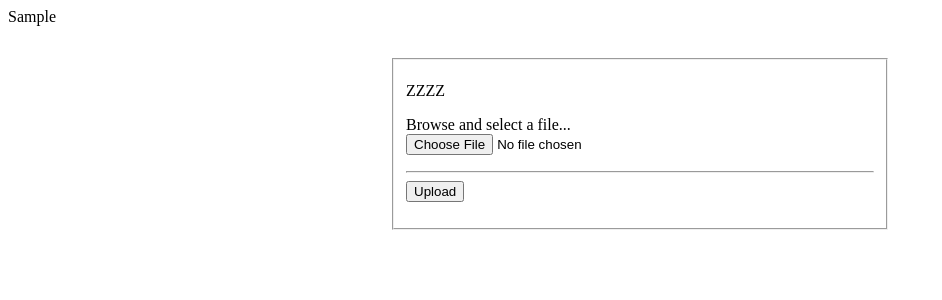
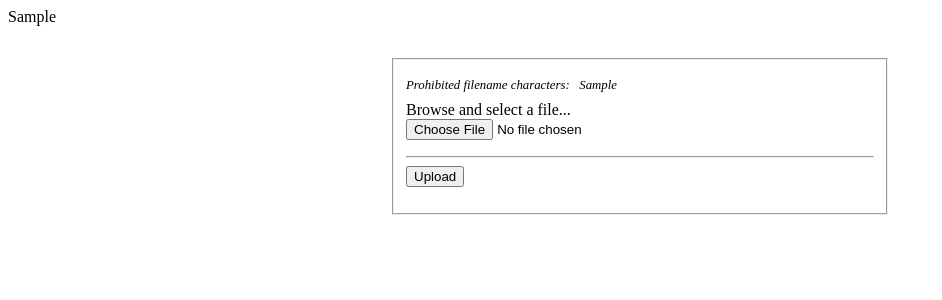
Before and after one commit to birkin/reserves_uploader, a Django app: template reserves_uploader_app/templates/single_file.html in a window 1280 px wide. Shown: the top 300 px of the page, without its empty margins (0-942 px from the left). Run offline with Django 3.2, Linux system fonts and the light colour scheme; the template is opened without the code that fills it: most values are stand-ins (such as "Sample title", 1, 10 or a date in 2020); parts of the project's set-up code (start-up, migrations or seed data) failed here and were passed over.

Commit message:
adds prohibited characters to form-display.

```diff
--- a/reserves_uploader_app/lib/uploader_helper.py
+++ b/reserves_uploader_app/lib/uploader_helper.py
@@ -16,7 +16,11 @@ def build_uploader_GET_context( session_message: str ) -> dict:
         'error_message': '',
         'success_message': '',
         'pattern_header': '',
+        'prohibited_characters': ''
     }
+    prohibited_characters_string = ', '.join( settings.PROHIBITED_CHARACTERS )
+    log.debug( f'prohibited_characters_string, ``{prohibited_characters_string}``')
+    context['prohibited_characters'] = prohibited_characters_string
     pattern_header_html: str = prep_pattern_header_html()
     context['pattern_header'] = pattern_header_html
     if 'success' in repr( session_message ):
--- a/reserves_uploader_app/templates/single_file.html
+++ b/reserves_uploader_app/templates/single_file.html
@@ -5,6 +5,12 @@
         <style type="text/css">
             div#formbox {
                 padding-top: 2em;
+            }
+            div#prohibited_characters {
+                margin-bottom: -.5em;
+            }
+            p#prohibited_paragraph {
+                font-size: 80%;
             }
             /* the style below doesn't work; i think because the div is empty. */
             /*
@@ -20,9 +26,11 @@
         <!-- PATTERN-LIBRARY-HEADER end -->
 		<div id="formbox" style="width: 500px; margin: auto;">
 			<fieldset name="Single File Upload">
-                <p>ZZZZ</p>
+                <div id="prohibited_characters">
+                    <p id="prohibited_paragraph"><em>Prohibited filename characters: &nbsp {{ prohibited_characters }}</em></p>
+                </div>
 				{% if error_message %}
-                    <p style="color: red;">Form not valid, error: {error_messages}</p>
+                    <p style="color: red;">Uploade unsuccessful; error, {{ error_message }}</p>
                 {% endif %}
                 {% if success_message %}
                     <p style="color: green;">File uploaded successfully</p>
--- a/reserves_uploader_app/views.py
+++ b/reserves_uploader_app/views.py
@@ -64,7 +64,7 @@ def uploader(request):
             log.debug( 'form not valid' )
             log.debug( f'form.errors, ``{pprint.pformat(form.errors)}``' )
             log.debug( f'form.non_field_errors(), ``{pprint.pformat(form.non_field_errors())}``' )
-            error_messages = form.non_field_errors()
+            error_messages = form.non_field_errors()[0]
             log.debug( f'error_messages, ``{pprint.pformat(error_messages)}``' )
             # context = {'msg' : '<span style="color: red;">Form not valid</span>'}
             # resp = render(request, 'templates/single_file.html', context)
```
